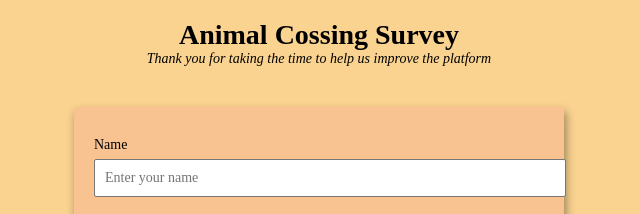
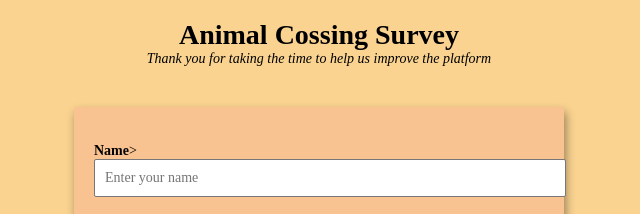
Before and after one commit to sareli89/animalcrossing-survey, a plain HTML site: page index.html in a window 1280 px wide. Shown: the top 214 px of the page, 321-961 px from the left. Drawn offline with Linux system fonts and the light colour scheme.

Commit message:
bold ant email type

```diff
--- a/index.html
+++ b/index.html
@@ -11,7 +11,7 @@
 
 <form id="survey-form">
       <div class="form-control">
-        <label for="name" id="name-label">Name</label>
+        <label for="name" id="name-label"></label> <b>Name</b>></label>
         <input type="text" id="name" placeholder="Enter your name" required />
       </div>
 
```
